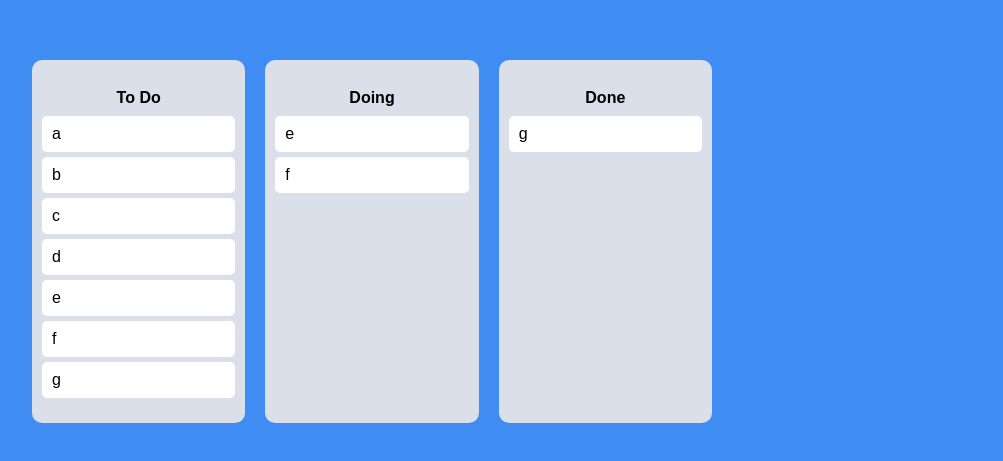
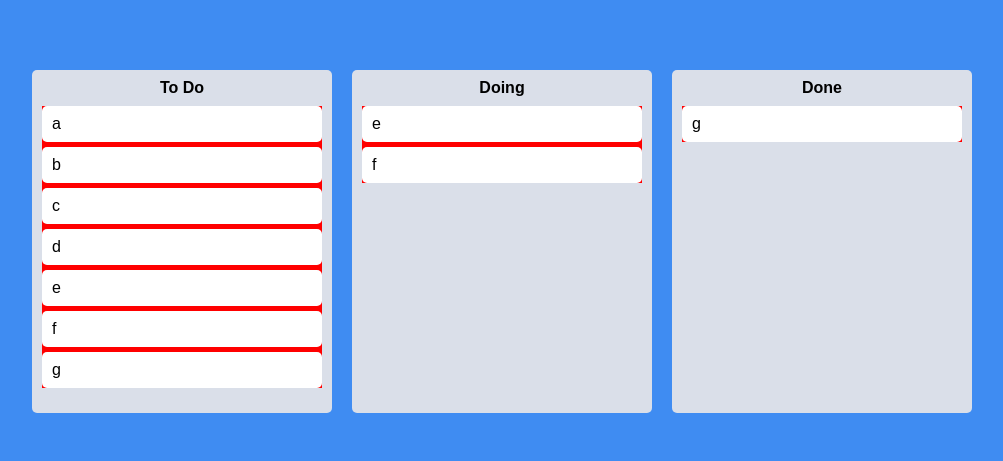
Before and after one commit to phj9020/trello, a React (Create React App) app: page / in a window 1280 px wide. Shown: the part 159-620 px from the top of the page, without its empty margins (268-1271 px from the left). Built offline with nearby package versions, Linux system fonts and the light colour scheme.

Commit message:
Move cross board logic added

```diff
--- a/src/App.tsx
+++ b/src/App.tsx
@@ -30,10 +30,11 @@ function App() {
   const [toDos, setToDos] = useRecoilState(toDoState);
   // when drag ends fn
   const onDragEnd = (info : DropResult) => {
-    console.log(info)
+    console.log("info",info)
     const { destination, draggableId, source} = info;
-
-    // 만약, 같은 보드에서 움직인다면, same board movement
+    // case 1 : 도착할 곳을 정하지 않을 경우
+    if(!destination) return;
+    // case 2 : 만약, 같은 보드에서 움직인다면, same board movement
     if(destination?.droppableId === source.droppableId) {
       setToDos((allBoards) => {
         console.log("allBoards",allBoards)
@@ -51,6 +52,20 @@ function App() {
         };
       });
     };
+    // case 3 : 다른 보드로 움직일 경우
+    if(destination?.droppableId !== source.droppableId) {
+      setToDos((allBoards) => {
+        const sourceBoard = [...allBoards[source.droppableId]];
+        const destinationBoard = [...allBoards[destination?.droppableId]];
+        sourceBoard.splice(source?.index, 1);
+        destinationBoard.splice(destination?.index, 0, draggableId);
+        return {
+          ...allBoards,
+          [source.droppableId] : sourceBoard,
+          [destination?.droppableId] : destinationBoard
+        }
+      })
+    }
 
   }
   return (
--- a/src/Components/Board.tsx
+++ b/src/Components/Board.tsx
@@ -4,15 +4,15 @@ import styled from 'styled-components';
 import DraggableCard from './DragabbleCard';
 
 
+const Wrapper = styled.div`
+    width: 300px;
+    padding: 20px 10px;
+    padding-top: 10px;
+    background-color: ${(props) => props.theme.boardColor};
+    border-radius: 5px;
+    min-height: 300px;
+`;
 
-const SingleBoard = styled.div`
-    padding: 20px 10px;
-    padding-top: 30px;
-    background-color: ${(props) => props.theme.boardColor};
-    border-radius: 10px;
-    min-height: 200px;
-    margin: 20px 0px;
-`
 
 const BoardTitle = styled.h2`
     margin-bottom:10px;
@@ -28,21 +28,23 @@ interface IBoard {
 
 function Board({toDos, boardId } :IBoard ) {
     return (
+        <Wrapper>
+            <BoardTitle>{boardId}</BoardTitle>
             <Droppable droppableId={boardId} >
                 {
                 (magic) =>
                 <>
-                <SingleBoard ref={magic.innerRef} {...magic.droppableProps}>
-                    <BoardTitle>{boardId}</BoardTitle>
+                <div style={{backgroundColor:'red'}} ref={magic.innerRef} {...magic.droppableProps}>
                     {toDos.map((todo, index) =>
                         <DraggableCard key={index} todo={todo} index={index} />
                     )}
                     {/* dragable을 밖으로 빼도 사이즈가 그대로를 유지하게 만듦 placehoder */}
                     {magic.placeholder}
-                </SingleBoard>
+                </div>
                 </>
                 }
             </Droppable>
+        </Wrapper>
     )
 }
 
```
